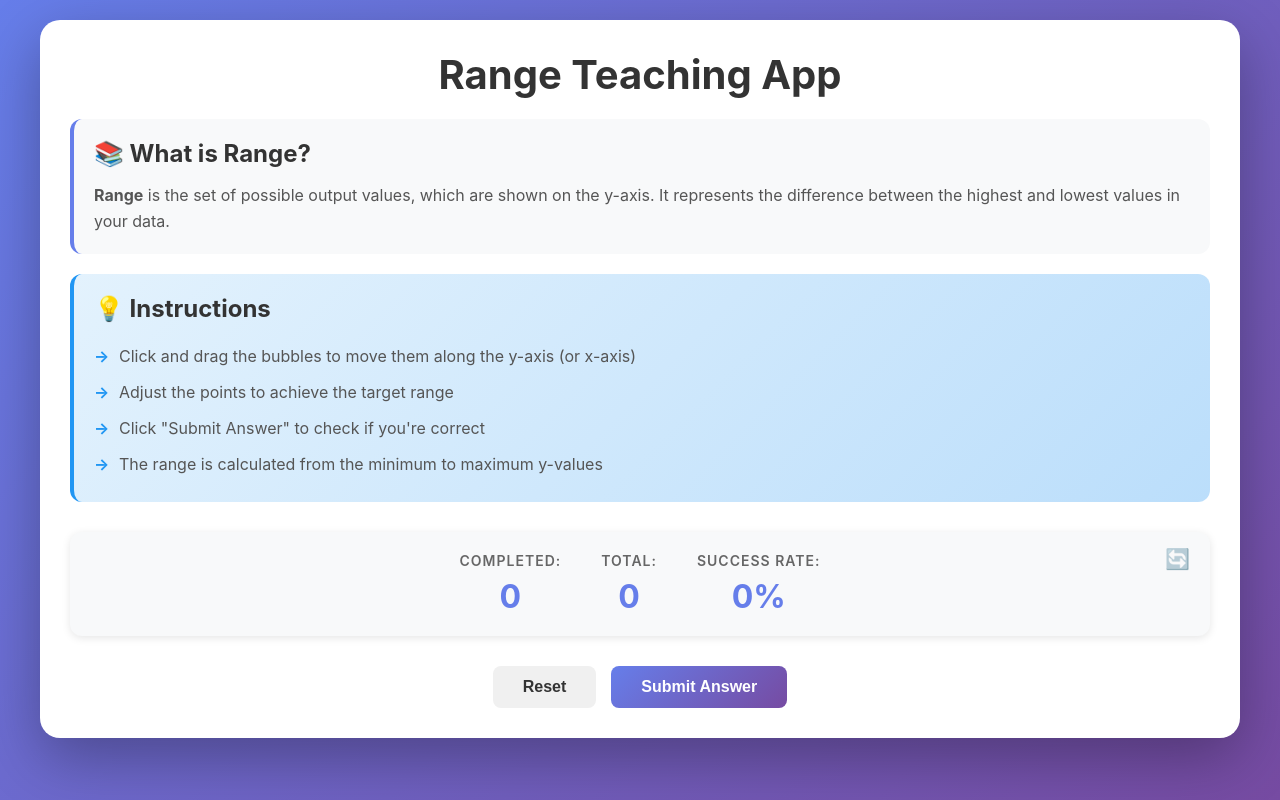
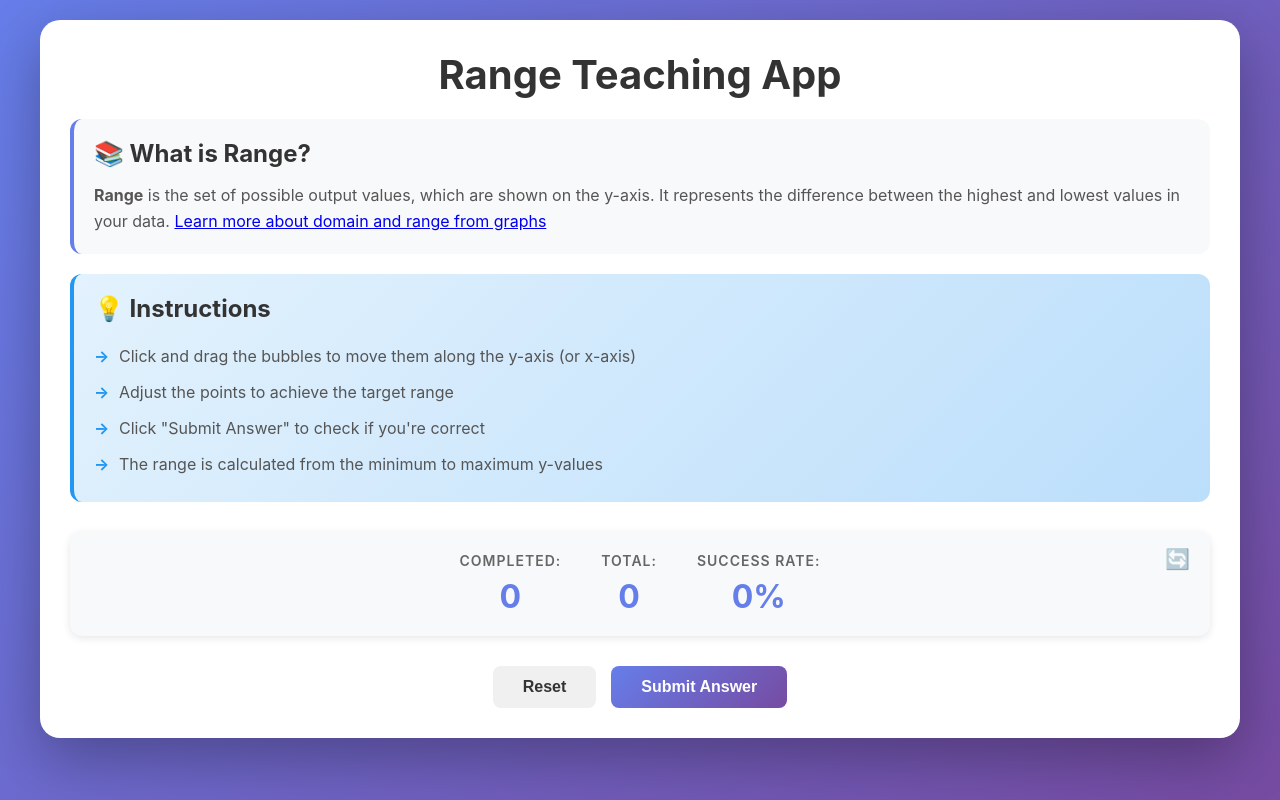
Before and after one commit to sergiishevchenko/range-teaching-app, a React (Create React App) app in the folder frontend/: page / in a window 1280 px wide. Built offline with nearby package versions, Linux system fonts and the light colour scheme; no server answers.

Commit message:
add link to learn more about domain and range

```diff
--- a/frontend/src/components/Tutor.jsx
+++ b/frontend/src/components/Tutor.jsx
@@ -10,7 +10,10 @@ function Tutor({ challenge }) {
         <h2>📚 What is Range?</h2>
         <p className={styles.definition}>
           <strong>Range</strong> is the set of possible output values, which are shown on the y-axis.
-          It represents the difference between the highest and lowest values in your data.
+          It represents the difference between the highest and lowest values in your data.{' '}
+          <a href="https://courses.lumenlearning.com/waymakercollegealgebra/chapter/find-domain-and-range-from-a-graph/" target="_blank" rel="noopener noreferrer">
+            Learn more about domain and range from graphs
+          </a>
         </p>
       </div>
 
```
